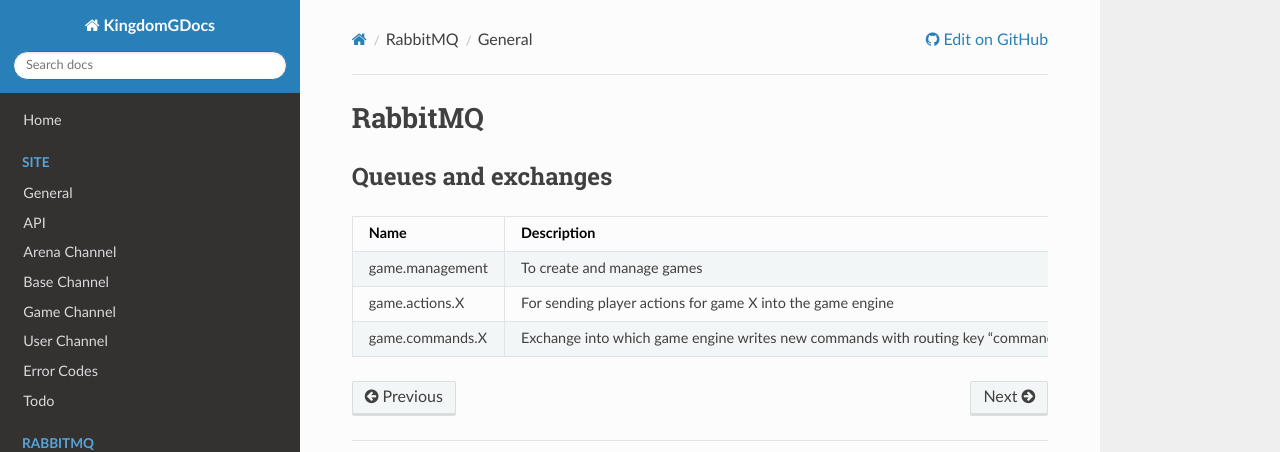
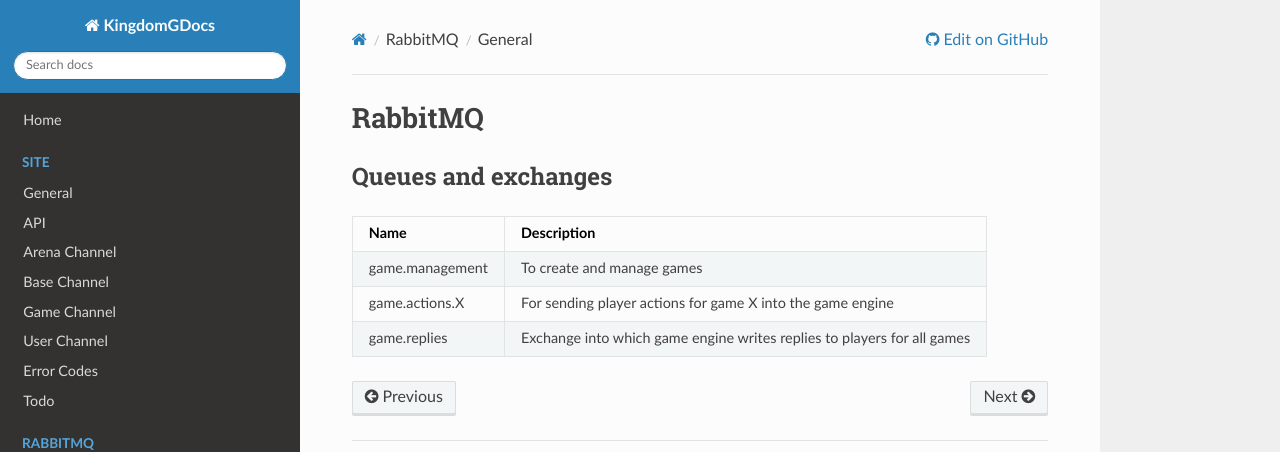
Before and after one commit to gavr-games/kingdom-g, an MkDocs documentation site: the page built from docs/docs/rabbitmq/general.md, in a window 1280 px wide. Shown: the top 452 px of the page. Built offline with MkDocs 1.6.1, drawn with Linux system fonts in a browser that asks for light colours; nearby versions of some CDN libraries.

Commit message:
Renamed game.commands to game.replies in docs.

```diff
--- a/docs/docs/rabbitmq/general.md
+++ b/docs/docs/rabbitmq/general.md
@@ -6,4 +6,4 @@
 |------|-------------|
 | game.management | To create and manage games |
 | game.actions.X | For sending player actions for game X into the game engine |
-| game.commands.X | Exchange into which game engine writes new commands with routing key “command” and replies to players (error action reply, game state reply) with routing key “reply”. |
+| game.replies | Exchange into which game engine writes replies to players for all games |
--- a/docs/mkdocs.yml
+++ b/docs/mkdocs.yml
@@ -15,7 +15,7 @@
       - 'General': 'rabbitmq/general.md'
       - 'Game Management': 'rabbitmq/game_management_queue.md'
       - 'Game Actions': 'rabbitmq/game_actions.md'
-      - 'Game Commands and Replies': 'rabbitmq/game_commands.md'
+      - 'Game Commands and Replies': 'rabbitmq/game_replies.md'
     - Engine:
       - 'Client JS Library': 'engine/client_api.md'
 theme: readthedocs
```
Also changed, not shown: docs/docs/rabbitmq/game_replies.md (renamed from docs/docs/rabbitmq/game_commands.md).
